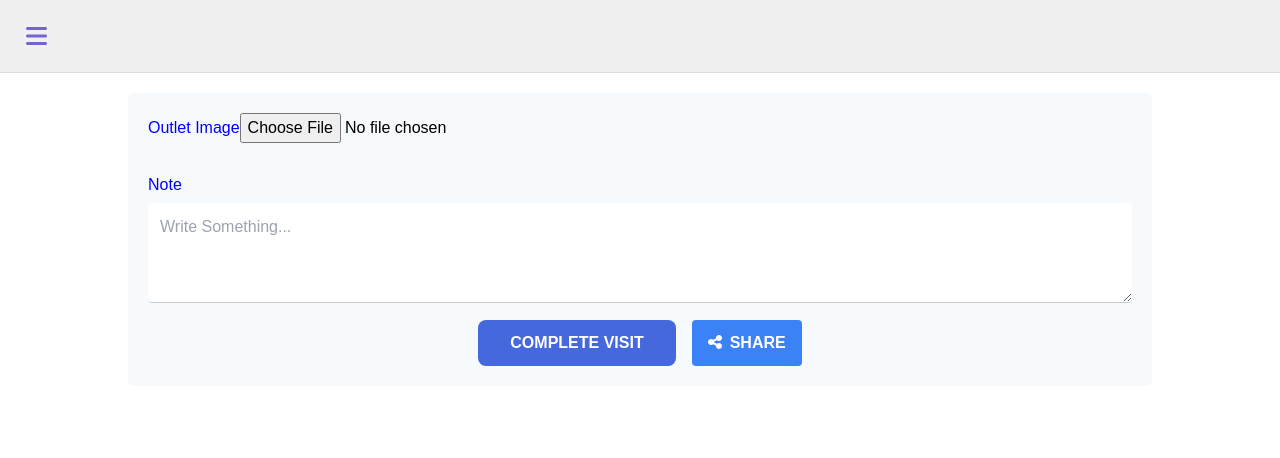
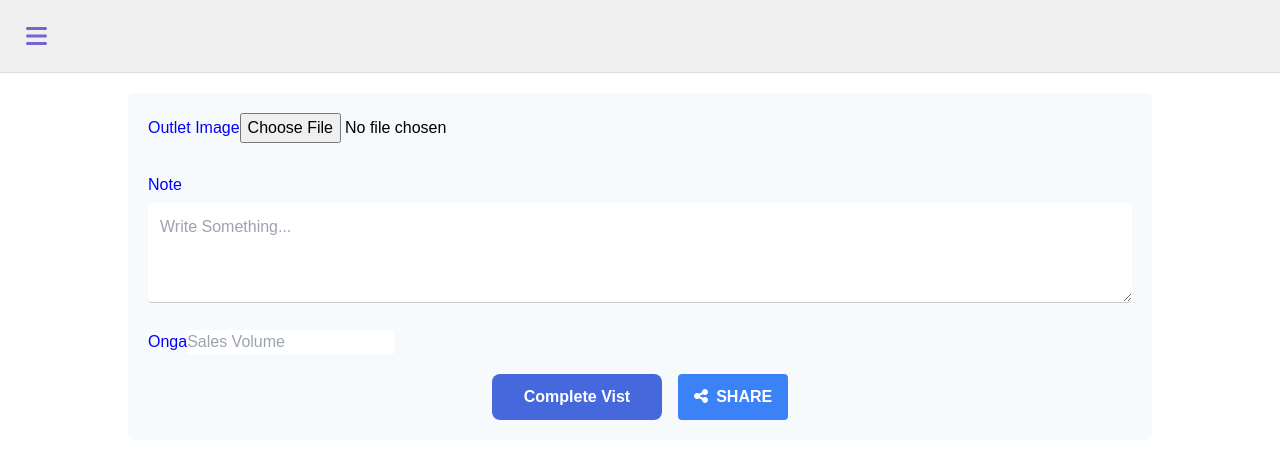
Before and after one commit to Onidamilola/alphageek, a React (Create React App) app: page /storevisit in a window 1280 px wide. Shown: the top 458 px of the page. Built offline with nearby package versions, Linux system fonts and the light colour scheme; no server answers.

Commit message:
made changes to the button code

```diff
--- a/package.json
+++ b/package.json
@@ -2,6 +2,7 @@
   "name": "alphageek-web-app",
   "version": "0.1.0",
   "private": true,
+  "homepage": "https://alphageekapp.d-aggregate.com",
   "dependencies": {
     "@fortawesome/fontawesome-svg-core": "^6.5.1",
     "@fortawesome/free-solid-svg-icons": "^6.5.1",
--- a/src/components/Completevisitbutton.jsx
+++ b/src/components/Completevisitbutton.jsx
@@ -1,4 +1,4 @@
-import React, { useState } from 'react';
+import React from 'react';
 
 const CompleteVisitButton = ({ Loading }) => {
   const buttonStyle = {
@@ -32,13 +32,8 @@ const CompleteVisitButton = ({ Loading }) => {
       className="hover:bg-blue-700"
       onMouseEnter={(e) => e.target.style.backgroundColor = "#b06ab3"}
       onMouseLeave={(e) => e.target.style.backgroundColor = "#4568dc"}
-      disabled={Loading} // Disable button while loading
     >
-      {Loading ? (
-        <span style={loadingTextStyle}>Loading...</span>
-      ) : (
-        'COMPLETE VISIT'
-      )}
+      {Loading ? "loading...." : "Complete Vist"}
     </button>
   );
 };
--- a/src/components/storevisit.jsx
+++ b/src/components/storevisit.jsx
@@ -66,43 +66,33 @@ const StoreVisit = ({link}) => {
 
 
   const handleSubmit = async (event) => {
+    setLoadingText(true);
     event.preventDefault();
-
-    // Check if either notes or image is not filled
     if (!note.trim() || !imageObject) {
       // Show error message using toast
       toast.error('Please fill in both notes and select an image.');
       return;
     }
-
     setLoading(true); // Set loading state to true
-
     // Retrieve visit schedule data from sessionStorage
     const visitSchedules = JSON.parse(sessionStorage.getItem('visitSchedules'));
-
     // Retrieve schedule_id from sessionStorage
     const scheduleId = JSON.parse(sessionStorage.getItem('schedule_id'));
-
     // Find the selected schedule from visitSchedules based on schedule_id
     const selectedSchedule = visitSchedules.find(schedule => schedule.schedule_id === scheduleId);
-
     if (!selectedSchedule) {
       console.error('Schedule not found for schedule_id:', scheduleId);
       setLoadingText(false); // Set loading state back to false
       return;
     }
-
     // Prepare FormData object with image, notes, and other necessary data
     const formData = new FormData();
     if (imageObject) {
       formData.append('image', imageObject.imageFile);
     }
-
     formData.append('details_status', '1'); // Add details_status field with value 1
-
     // Include schedule_id separately
     formData.append('schedule_id', scheduleId);
-
     // Include other properties from selectedSchedule
     formData.append('outlet_id', selectedSchedule.outlet_id);
     formData.append('visit_date', selectedSchedule.schedule_date);
@@ -113,7 +103,6 @@ const StoreVisit = ({link}) => {
     formData.append('location_id', address);
     formData.append('notes', note);
     console.log(note);
-
     // Make a POST request using Axios
     try {
       const response = await axiosInstance.post(VISIT_DATA, formData, {
@@ -125,6 +114,7 @@ const StoreVisit = ({link}) => {
       // Handle success response
       // Navigate back to the schedule modal page
       navigate('/visit-schedule');
+      setLoadingText(false);
     } catch (error) {
       console.error('Error:', error);
       // Handle error response
@@ -165,8 +155,13 @@ const StoreVisit = ({link}) => {
               placeholder="Write Something..."
               onChange={handleNote}
               required
-              style={{ height: '100px', marginBottom: '10px' }}
+              style={{ height: '100px', marginBottom: '20px' }}
             />
+          </div>
+
+          <div>
+            <label style={{ color: 'blue' }}>Onga</label>
+            <input type="num" id="value" name="sales volume" placeholder="Sales Volume" maxlength="11" style={{ marginBottom: '20px' }} />
           </div>
 
           <div className="flex justify-center gap-4">
--- a/src/pages/createoutlet.jsx
+++ b/src/pages/createoutlet.jsx
@@ -31,7 +31,7 @@ const CreateOutlet = () => {
   const [countryId, setCountryId] = useState('');
   const [stateId, setStateId] = useState('');
   const [loadingText, setLoadingText] = useState(false);
-  const [loading, setLoading] = useState(true);
+  const [loading, setLoading] = useState(false);
   const Navigate = useNavigate();
 
 
@@ -141,12 +141,13 @@ const CreateOutlet = () => {
 
           console.log('Response:', response.data);
           Navigate('/outlet-list');
+          setLoadingText(false);
         });
       } else {
         console.error('Geolocation is not supported by this browser.');
       }
       setLoading(false);
-      setLoadingText(false);
+
     } catch (error) {
 
       console.error('Error:', error);
--- a/src/pages/createschedule.jsx
+++ b/src/pages/createschedule.jsx
@@ -59,8 +59,8 @@ import LoadingScreen from '../components/LoadingScreen'
         }, []);
 
         const handleSubmit = async (event) => {
+          event.preventDefault();
           setLoadingText(true);
-          event.preventDefault();
           try {
             // Set loading to true when API call starts
             if (navigator.geolocation) {
@@ -89,8 +89,9 @@ import LoadingScreen from '../components/LoadingScreen'
 
                 Navigate('/visit-schedule');
 
+                setLoadingText(false);
               });
-              setLoadingText(false);
+
             } else {
               console.error('Geolocation is not supported by this browser.');
             }
--- a/src/pages/verify.jsx
+++ b/src/pages/verify.jsx
@@ -22,10 +22,6 @@ const Verify = () => {
   const handleSubmit = (e) => {
     setLoading(true);
     e.preventDefault();
-    // Start loading
-
-
-
     const verified = new FormData();
     verified.append("code", code);
 
@@ -34,8 +30,9 @@ const Verify = () => {
         if (response.status === 200) {
           toast.success('Login successful!');
           navigate('/homepage');
+          setLoading(false);
         }
-        setLoading(false);
+
       })
 
       .catch(error => {
```
Also changed, not shown: 2 other files (tests, documents, lock files or other folders).
